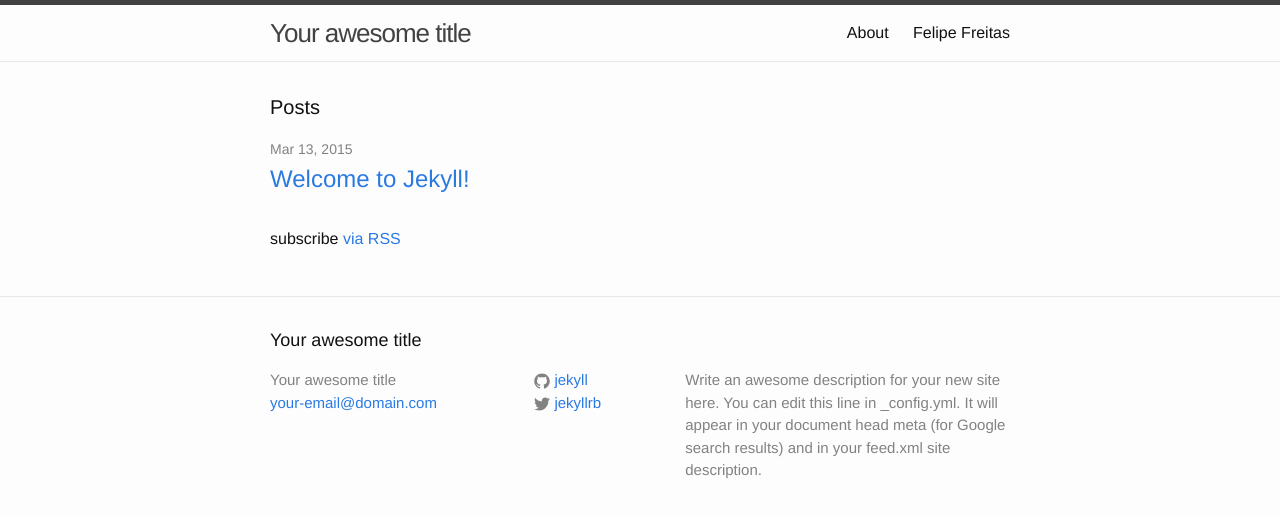
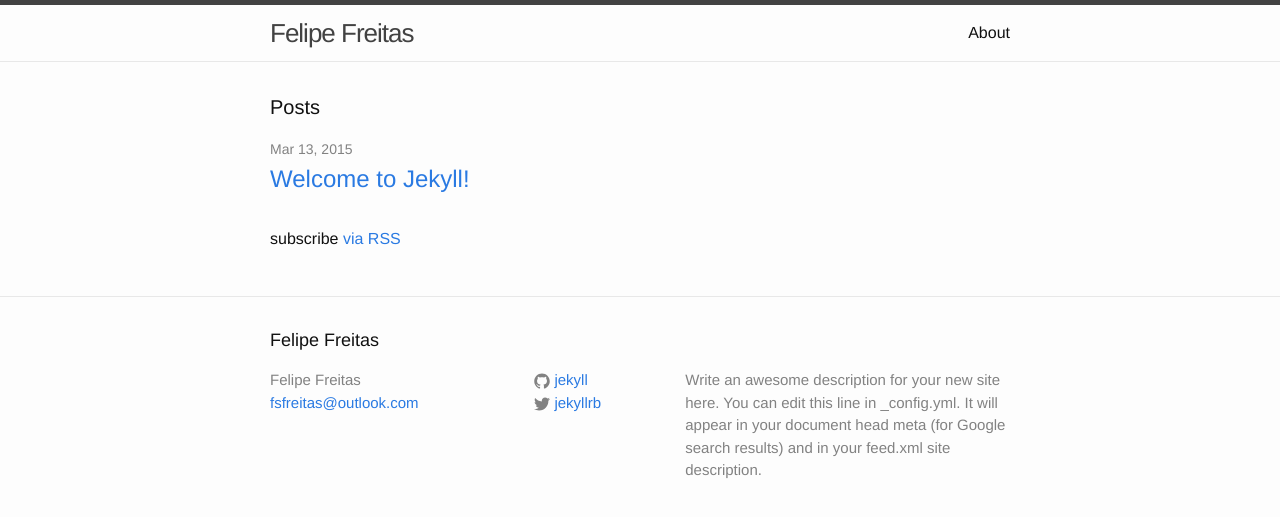
Before and after one commit to felipefreitas/felipefreitas.github.io, a Jekyll site: the page built from index.html, in a window 1280 px wide. Shown: the top 517 px of the page. Built offline with Jekyll 4.4.1, drawn with Linux system fonts in a browser that asks for light colours.

Commit message:
Alter blog title

```diff
--- a/_config.yml
+++ b/_config.yml
@@ -1,6 +1,6 @@
 # Site settings
-title: Your awesome title
-email: your-email@domain.com
+title: Felipe Freitas
+email: fsfreitas@outlook.com
 description: > # this means to ignore newlines until "baseurl:"
   Write an awesome description for your new site here. You can edit this
   line in _config.yml. It will appear in your document head meta (for
--- a/index.html
+++ b/index.html
@@ -1,6 +1,5 @@
 ---
 layout: default
-title: Felipe Freitas
 ---
 
 <div class="home">
```
